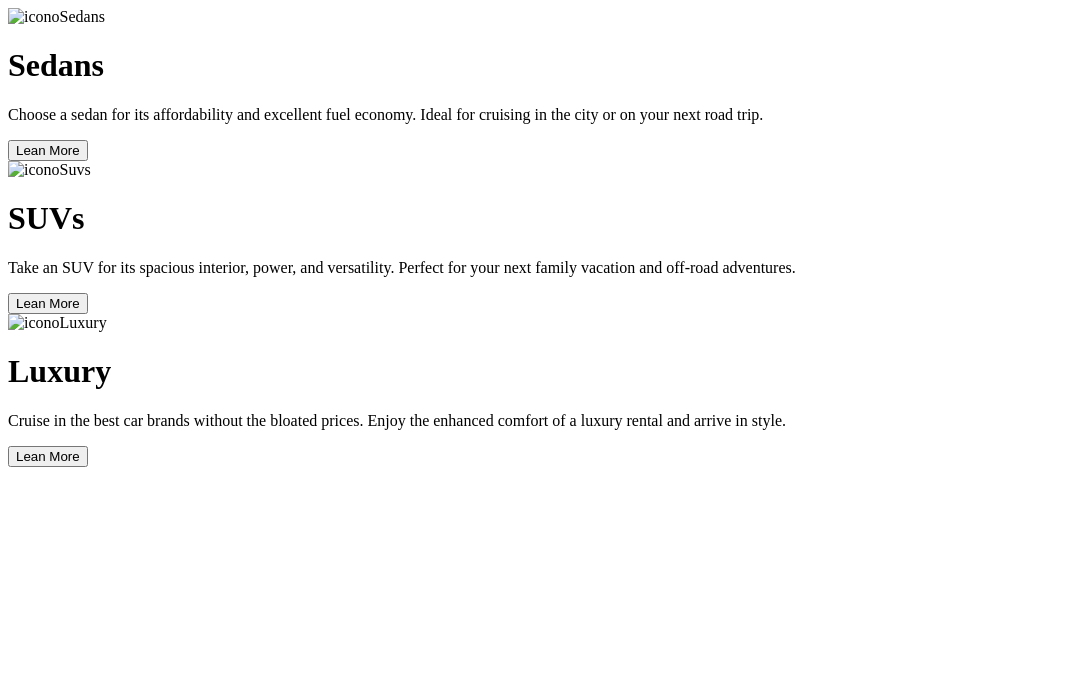
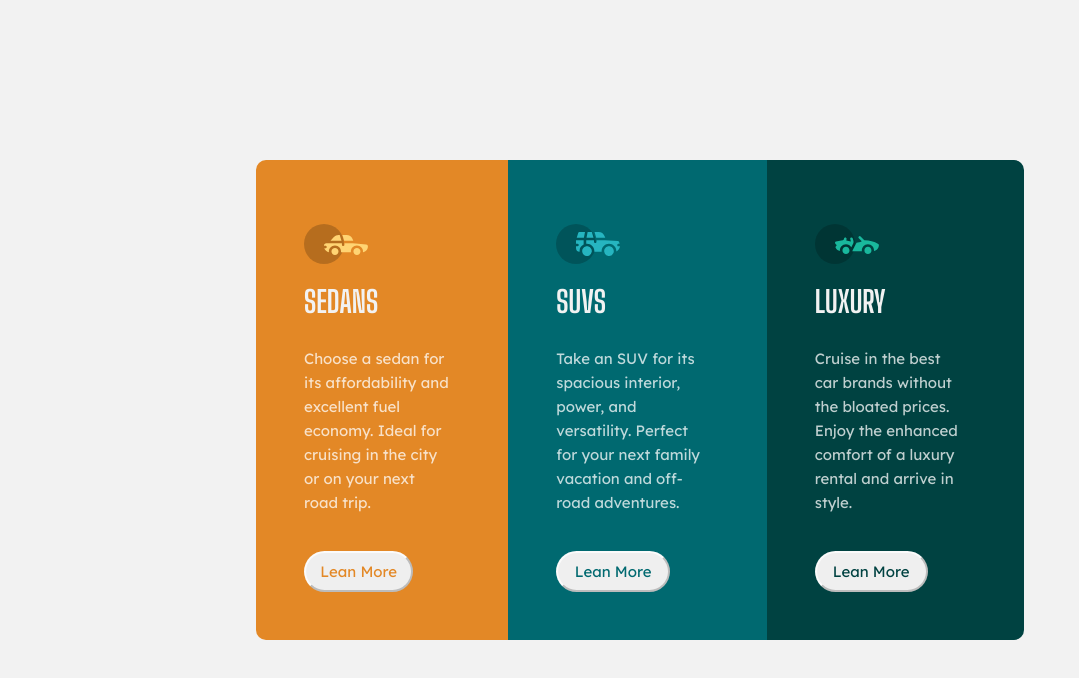
Before and after one commit to Florencia-Barrios/3-column-preview-card-component, a plain HTML site: page index.html in a window 1280 px wide. Shown: the whole page, without its empty margins (0-1079 px from the left). Drawn offline with Linux system fonts and the light colour scheme; the site is published under a folder, as on GitHub Pages, so addresses that start at the root find nothing.

Commit message:
correccion de enlace

```diff
--- a/index.html
+++ b/index.html
@@ -7,12 +7,12 @@
   <!-- displays site properly based on user's device -->
 
   <link rel="icon" type="image/png" sizes="32x32" href="./images/favicon-32x32.png">
-  <link rel="stylesheet" href="/style.css">
+  <link rel="stylesheet" href="./style.css">
   <link rel="preconnect" href="https://fonts.googleapis.com">
   <link rel="preconnect" href="https://fonts.gstatic.com" crossorigin>
   <link href="https://fonts.googleapis.com/css2?family=Big+Shoulders+Display:wght@700&family=Lexend+Deca&display=swap"
     rel="stylesheet">
-  <link rel="stylesheet" href="/normalize.css">
+  <link rel="stylesheet" href="./normalize.css">
 
   <title>Frontend Mentor | 3-column preview card component</title>
 </head>
@@ -24,7 +24,7 @@
     <div class="naranja contenedor-interno">
       <div>
         <div class="iconos">
-          <img src="/images/icon-sedans.svg" alt="iconoSedans">
+          <img src="./images/icon-sedans.svg" alt="iconoSedans">
         </div>
 
         <h1>Sedans</h1>
@@ -39,7 +39,7 @@
     <div class="verdecito contenedor-interno">
       <div>
         <div class="iconos">
-          <img src="/images/icon-suvs.svg" alt="iconoSuvs">
+          <img src="./images/icon-suvs.svg" alt="iconoSuvs">
         </div>
 
         <h1>SUVs</h1>
@@ -55,7 +55,7 @@
     <div class="verde contenedor-interno">
       <div>
         <div class="iconos">
-          <img src="/images/icon-luxury.svg" alt="iconoLuxury">
+          <img src="./images/icon-luxury.svg" alt="iconoLuxury">
         </div>
 
         <h1>Luxury</h1>
```
